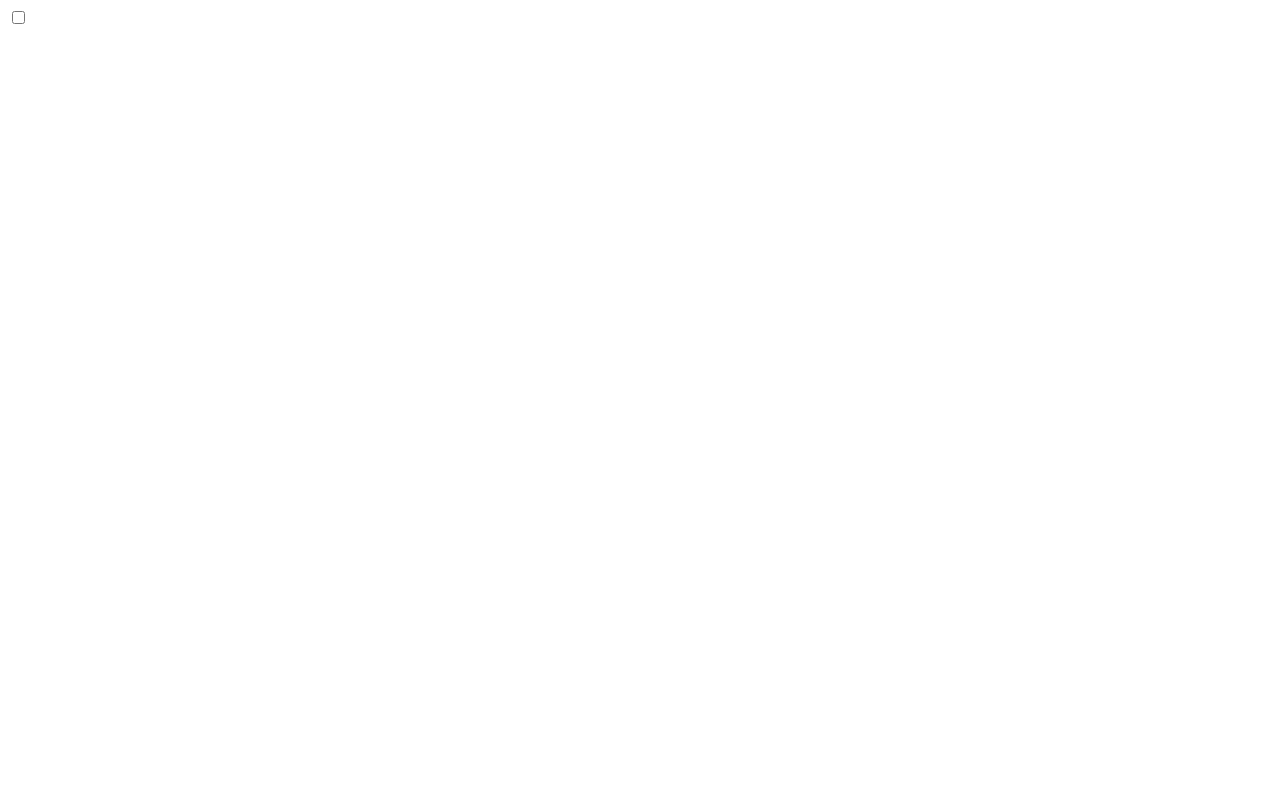
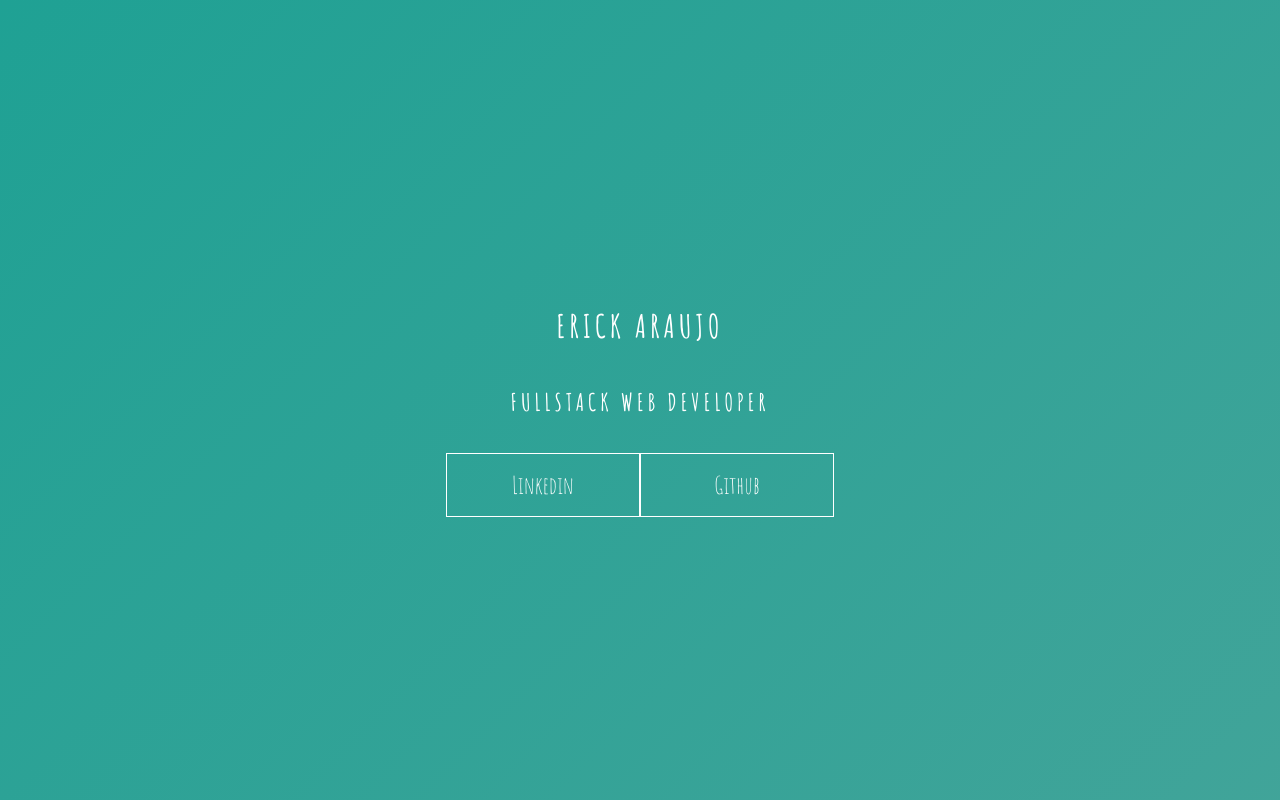
Before and after one commit to Erick-Neves/CSS-Transition-Keyframes, a plain HTML site: page Keyframes_1/index.html in a window 1280 px wide. Drawn offline with Linux system fonts and the light colour scheme.

Commit message:
Comentados os novos codigos CSS

```diff
--- a/Keyframes_1/index.html
+++ b/Keyframes_1/index.html
@@ -7,15 +7,13 @@
     <link rel="stylesheet" href="style.css">
   </head>
   <body>
-    <div class="wrapper">
-      <div class="checkbox-wrapper">
-        <input type="checkbox" id="toggle">
-        <label class="checkbox" for="toggle">
-          <div class="trace"></div>
-          <div class="trace"></div>
-          <div class="trace"></div>
-        </label>
+    <main class="wrapper">
+      <h1>Erick Araujo</h1>
+      <h2>Fullstack Web Developer</h2>
+      <div class="social-media">
+        <a href="#">Linkedin</a>
+        <a href="#">Github</a>
       </div>
-    </div>
+    </main>
   </body>
 </html>
--- a/Keyframes_1/style.css
+++ b/Keyframes_1/style.css
@@ -0,0 +1,55 @@
+@import url('https://fonts.googleapis.com/css2?family=Amatic+SC:wght@400;700&display=swap');
+
+body{
+    margin: 0;
+    padding: 0;
+    color: #ffffff;
+    font-family: 'Amatic sc', sans-serif;
+}
+
+/*
+linear-gradient(Xdeg, cores)- define a direção do gradiente linear e suas cores
+*/
+.wrapper{
+    height: 100vh;
+    width: 100vw;
+    background: linear-gradient(-45deg, #5e0878, #085078, #4ca59b, #1fa194);
+    background-size: 400% 400%;
+    display: flex;
+    flex-direction: column;
+    justify-content: center;
+    align-items: center;
+    /*animation*/
+}
+
+h1{
+    text-transform: uppercase;
+    letter-spacing: 4px;
+}
+
+h2{
+    text-transform: uppercase;
+    letter-spacing: 4px;
+}
+
+.social-media{
+    margin-top: 1rem;
+    display: flex;
+}
+
+a{
+    text-decoration: none;
+    color: #ffffff;
+    font-size: 24px;
+    padding: 1rem 4rem;
+    border: 1px solid #ffffff;
+    min-width: 4rem;
+    display: flex;
+    justify-content: center;
+    align-items: center;
+}
+
+a:hover{
+    color: #085078;
+    background-color: #FFFFFF;
+}
```
Also changed, not shown: Keyframes_2/index.html (added, +21 -0 lines), Keyframes_3/index.html (added, +21 -0 lines), Transitions_1/style.css (+28 -2 lines), Transitions_2/style.css (+21 -0 lines), Keyframes_2/style.css (added), Keyframes_3/style.css (added), img/Deserto.jpg (renamed from Transitions_1/Deserto.jpg), img/Floresta.jpg (renamed from Transitions_1/Floresta.jpg), img/Montanhas.jpg (renamed from Transitions_1/Montanhas.jpg), 2 other files.
